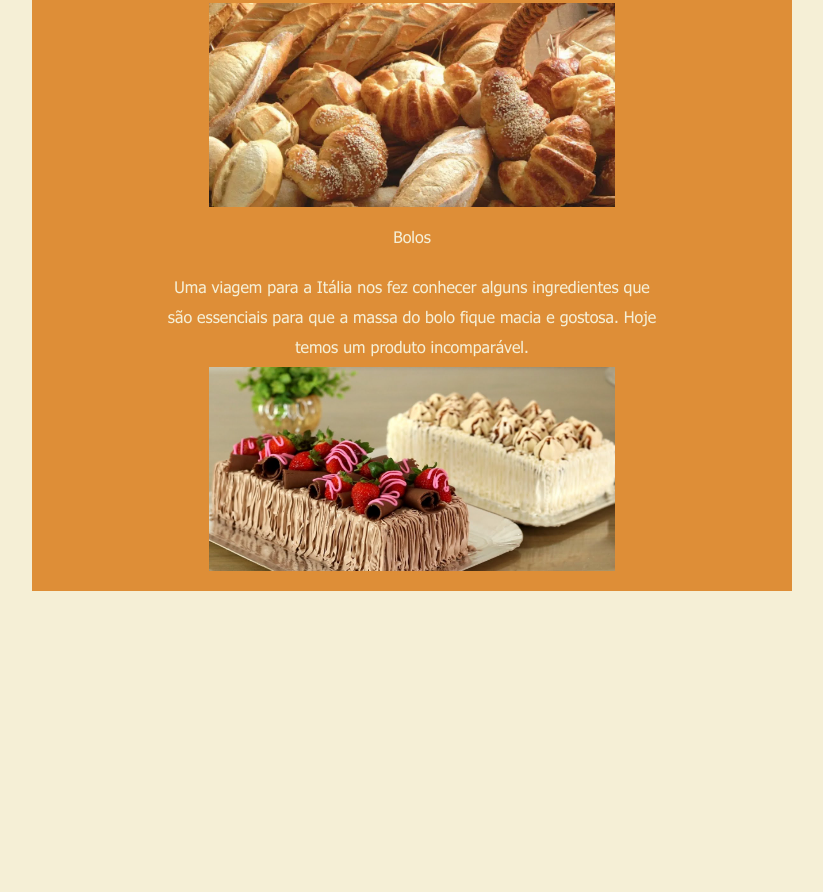
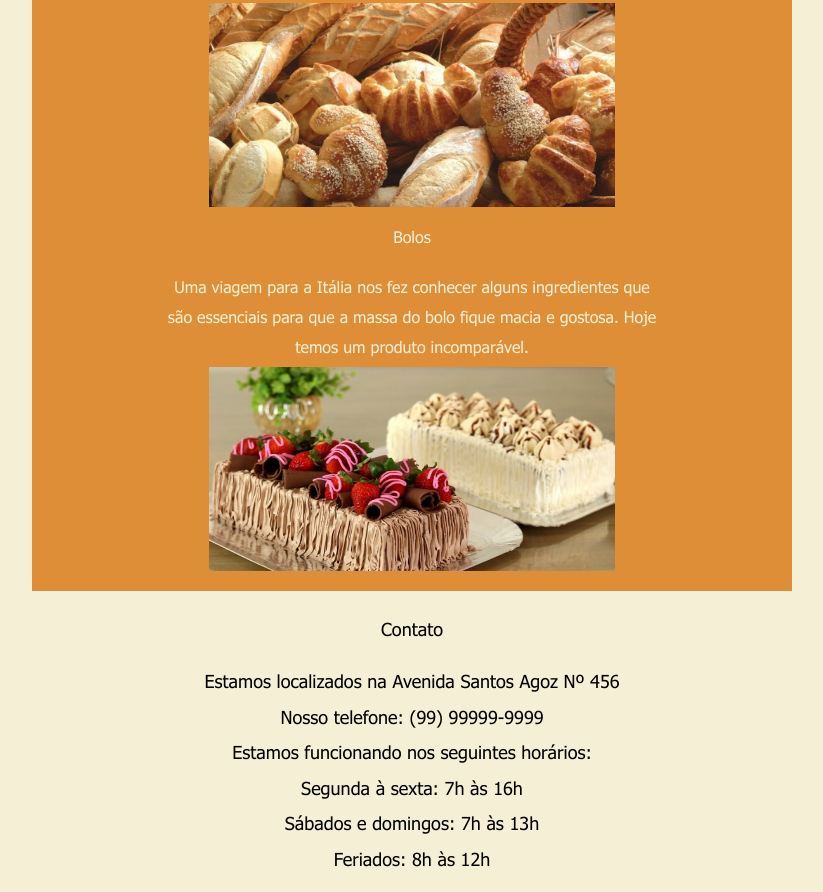
Before and after one commit to Juberlandio/padariaplus, a plain HTML site: page index.html in a window 1280 px wide. Shown: the part 1228-2120 px from the top of the page, without its empty margins (228-1051 px from the left). Before the commit the page ends 1819 px from the top, so only its background shows below. Drawn offline with Linux system fonts and the light colour scheme; files whose address does not match are found by name.

Commit message:
Commit Final

```diff
--- a/css/style.css
+++ b/css/style.css
@@ -188,6 +188,7 @@ width: 760px;
 height: 480px;
 padding-bottom: 30px;
 }
+
 /* Produtos */
 .produtos-bg {
 background: var(--cor-p3);
@@ -210,3 +211,15 @@ height: 204px;
 .produtos img:last-child {
 padding-bottom: 20px;
 }
+
+/* Contato */
+.rodape h2 {
+padding-top: 31px;
+padding-bottom: 37px;
+}
+.rodape p + p {
+padding-top: 20px;
+}
+.rodape p:last-child {
+  padding-bottom: 25px;
+}
--- a/index.html
+++ b/index.html
@@ -1,11 +1,17 @@
 <!DOCTYPE html>
-<html lang="en">
+<html lang="pt-br">
+
 <head>
   <meta charset="UTF-8">
   <meta name="viewport" content="width=device-width, initial-scale=1.0">
   <title>Padaria Plus</title>
-  <link rel="stylesheet" href="css/style.css">
+  <meta name="description" content="Desenvolvedor Front End e UX/UI Designer">
+  <link rel="icon" href="./Favicon.svg" type="image/svg+xml">
+  <link rel="preload" href="./css/style.min.css" as="style">
+  <link rel="stylesheet" href="css/style.min.css">
+  <script>document.documentElement.className += ' js';</script>
 </head>
+
 <body>
   <Header class="cabecalho-bg">
     <div class="cabecalho container">
@@ -37,6 +43,17 @@
       <img class="center" src="img/bolos.jpg" alt="Paes">
     </div>
   </section>
+  <footer class="rodape-bg">
+    <div class="rodape container center">
+      <h2 class="font-1-l cor-13">Contato</h2>
+      <p class="font-1-l cor-13">Estamos localizados na Avenida Santos Agoz Nº 456</p>
+      <p class="font-1-l cor-13">Nosso telefone: (99) 99999-9999</p>
+      <p class="font-1-l cor-13">Estamos funcionando nos seguintes horários:</p>
+      <p class="font-1-l cor-13">Segunda à sexta: 7h às 16h</p>
+      <p class="font-1-l cor-13">Sábados e domingos: 7h às 13h</p>
+      <p class="font-1-l cor-13">Feriados: 8h às 12h</p>
+    </div>
+  </footer>
+</body>
 
-</body>
 </html>
```
Also changed, not shown: css/style.min.css (added).
